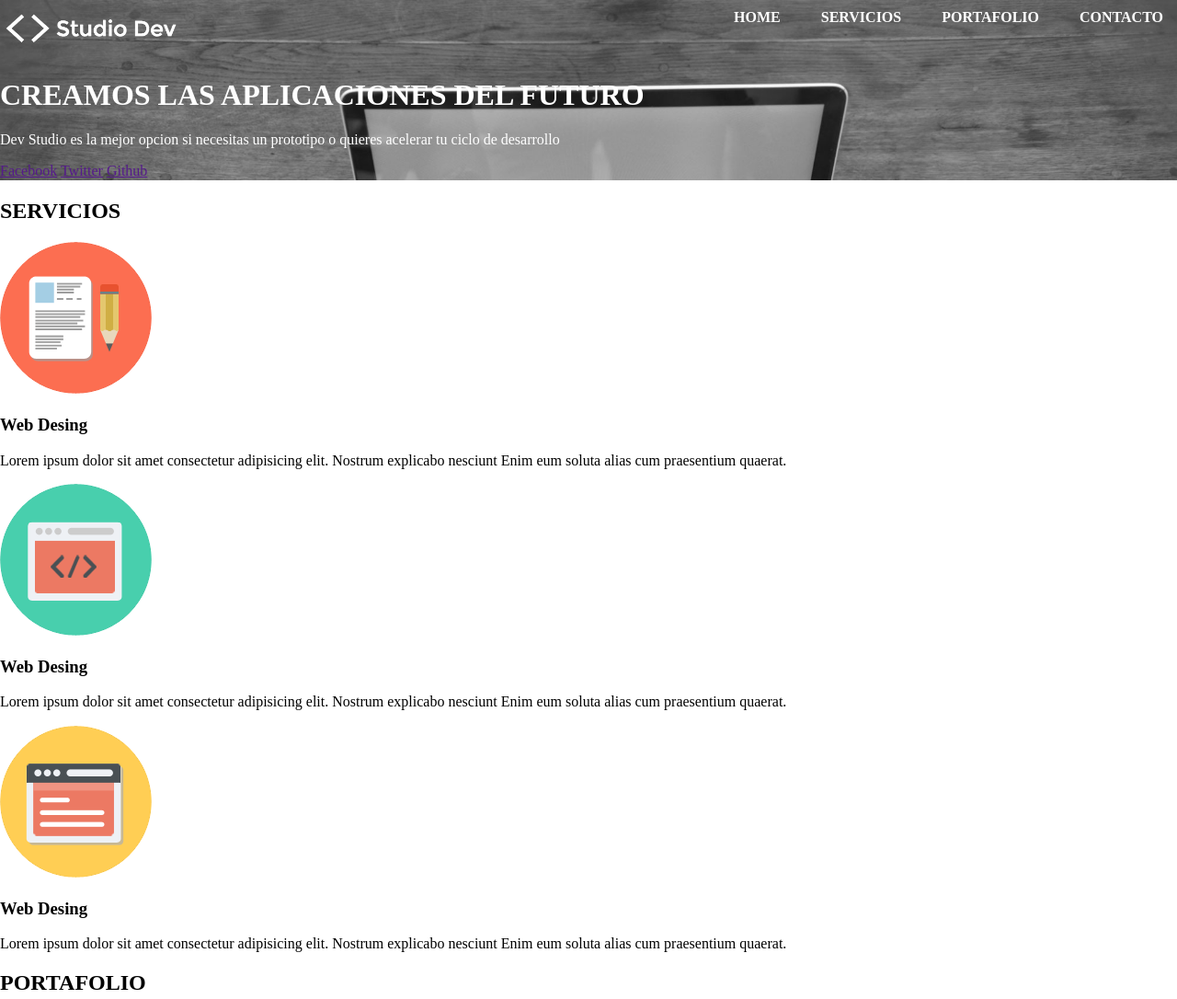
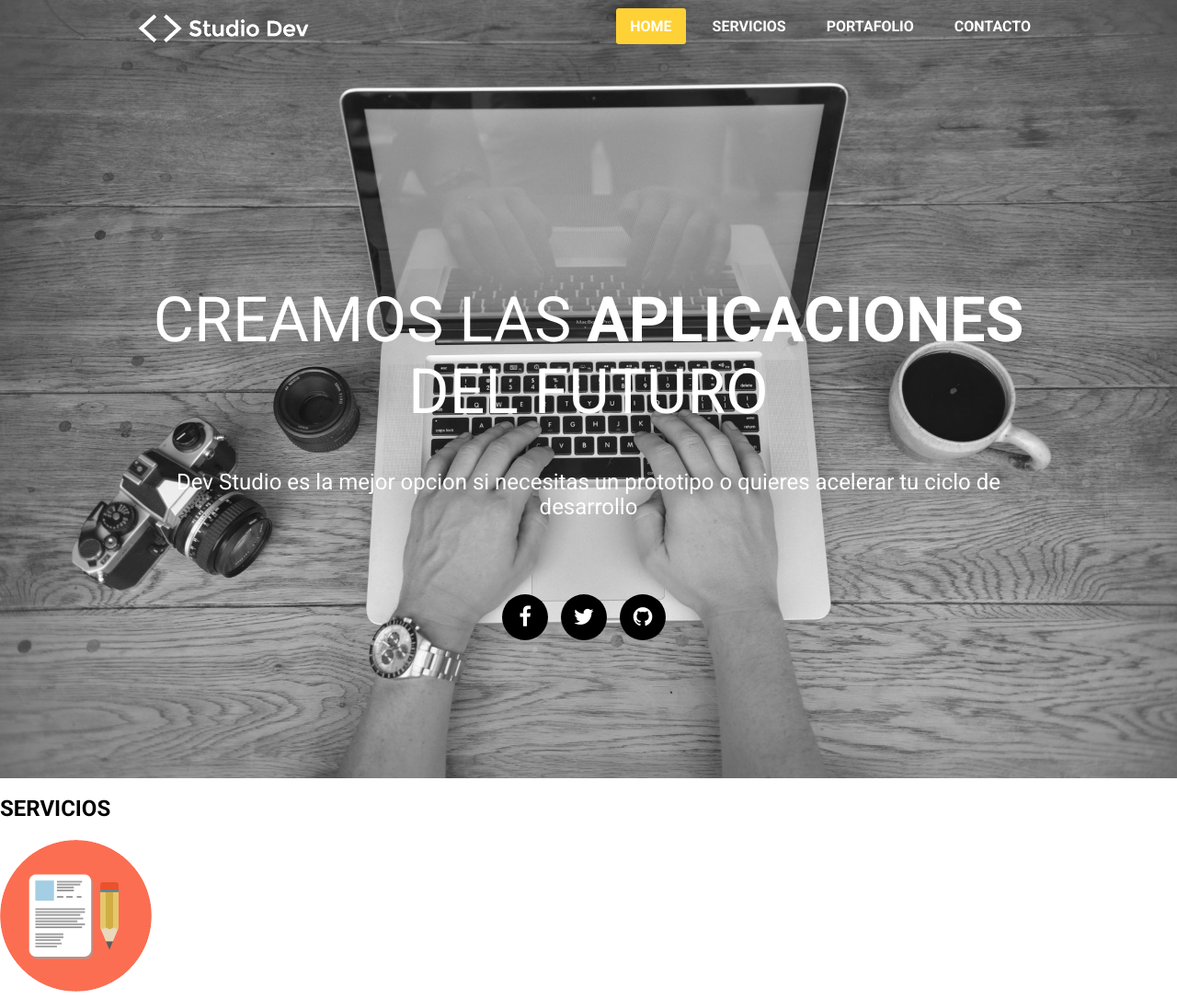
Before and after one commit to haperezv/studio-dev, a plain HTML site: page index.html in a window 1280 px wide. Shown: the top 1086 px of the page at 92% size. Drawn offline with Linux system fonts and the light colour scheme.

Commit message:
video 9 de estudio dev

```diff
--- a/css/style.css
+++ b/css/style.css
@@ -1,3 +1,6 @@
+body{
+    font-family: 'Roboto', sans-serif;
+}
 .home-wrapper {
     background: url('../images/background.jpg') no-repeat center top;
     background-size: cover;
@@ -14,7 +17,7 @@ header img {
 
 header nav {
     float: right;
-    margin-top: 1opx;
+    margin-top: 10px;
 }
 
 header nav a {
@@ -24,3 +27,52 @@ header nav a {
     margin-left: 10px;
     padding:  10px 15px;
 }
+
+header nav a.active{
+    background: #fed136;
+    border-radius: 3px;
+}
+
+#home {
+    text-align: center;
+    padding: 200px 0 150px;
+}
+
+#home h1{
+    font-size: 68px;
+    font-weight: normal;
+}
+
+#home p {
+    font-size: 24px;
+}
+
+#home .social{
+    margin-top: 80px;
+}
+
+#home .social a{
+    color: white;
+    display: inline-block;
+    border-radius: 50%;
+    background-color: black;
+    font-size: 24px;
+    font-weight: bold;
+    height: 50px;
+    width: 50px;
+    line-height: 50px;
+    margin-right: 10px;
+    -webkit-transition: all .3s;
+    -moz-transition: all .3s;
+    transition: all .3s;
+}
+
+#home .social a:hover {
+    background-color: #fed136;
+}
+
+.container{
+    width: 992px;
+    margin-left: auto;
+    margin-right: auto;
+}
--- a/index.html
+++ b/index.html
@@ -5,29 +5,33 @@
     <meta http-equiv="X-UA-Compatible" content="IE=edge">
     <meta name="viewport" content="width=device-width, initial-scale=1.0">
     <title>Studio Dev</title>
+    <link rel="preconnect" href="https://fonts.googleapis.com">
+    <link rel="preconnect" href="https://fonts.gstatic.com" crossorigin>
+    <link href="https://fonts.googleapis.com/css2?family=Roboto:wght@400;700&display=swap" rel="stylesheet">
+    <link href="https://maxcdn.bootstrapcdn.com/font-awesome/4.3.0/css/font-awesome.min.css" rel="stylesheet">
     <link rel="stylesheet" href="css/normalize.css">
     <link rel="stylesheet" href="css/style.css">
 </head>
 <body>
     <div class="home-wrapper">
-        <header>
+        <header class="container">
             <img src="images/logo.png" alt="Logo Studio Dev">
             <nav>
-                <a href="">HOME</a>
+                <a href="" class="active">HOME</a>
                 <a href="">SERVICIOS</a>
                 <a href="">PORTAFOLIO</a>
                 <a href="">CONTACTO</a>
             </nav>
         </header>
-        <section>
-            <h1>CREAMOS LAS APLICACIONES DEL FUTURO</h1>
+        <section id="home" class="container">
+            <h1>CREAMOS LAS <strong> APLICACIONES </strong> DEL FUTURO</h1>
             <p>Dev Studio es la mejor opcion si necesitas un
                 prototipo o quieres acelerar tu ciclo de desarrollo
             </p>
-            <div>
-                <a href="">Facebook</a>
-                <a href="">Twitter</a>
-                <a href="">Github</a>
+            <div class="social">
+                <a href=""><i class="fa fa-facebook"></i></a>
+                <a href=""><i class="fa fa-twitter"></i></a>
+                <a href=""><i class="fa fa-github"></i></a>
             </div>
         </section>
     </div>
```
